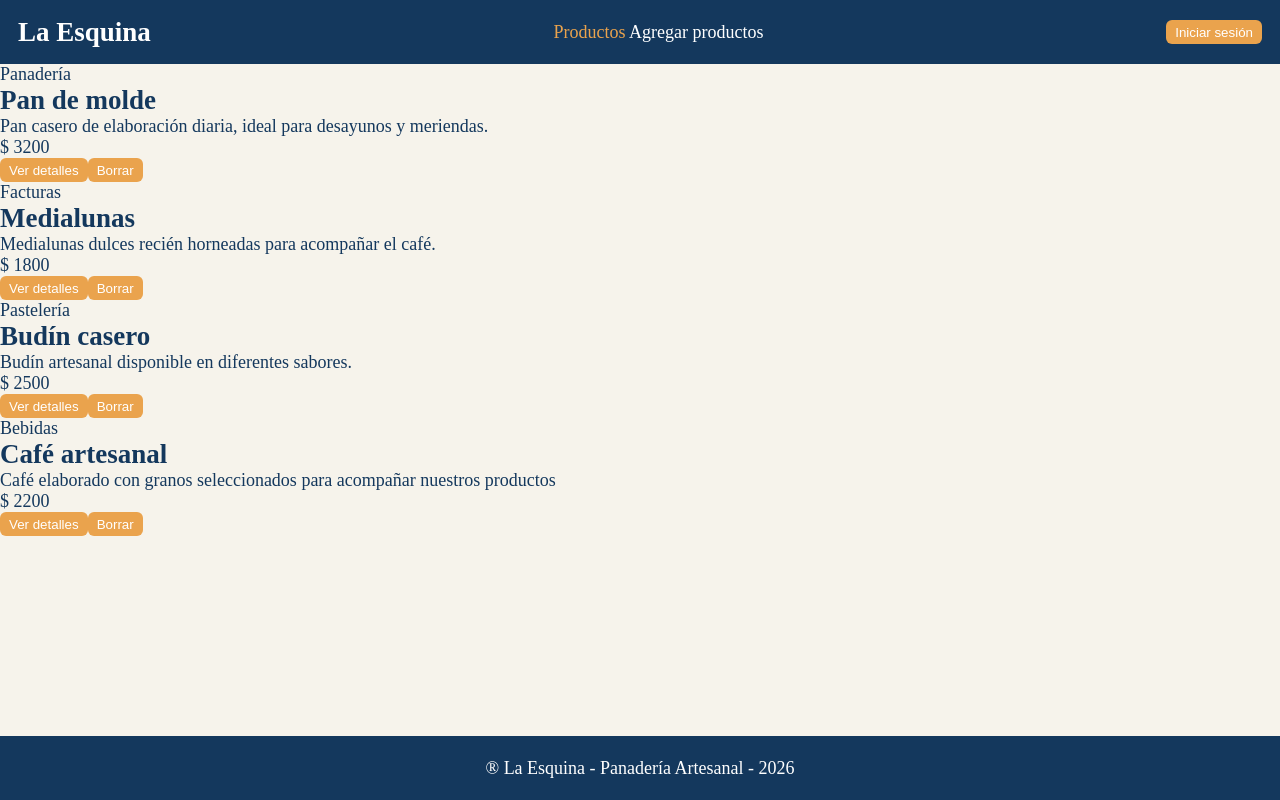
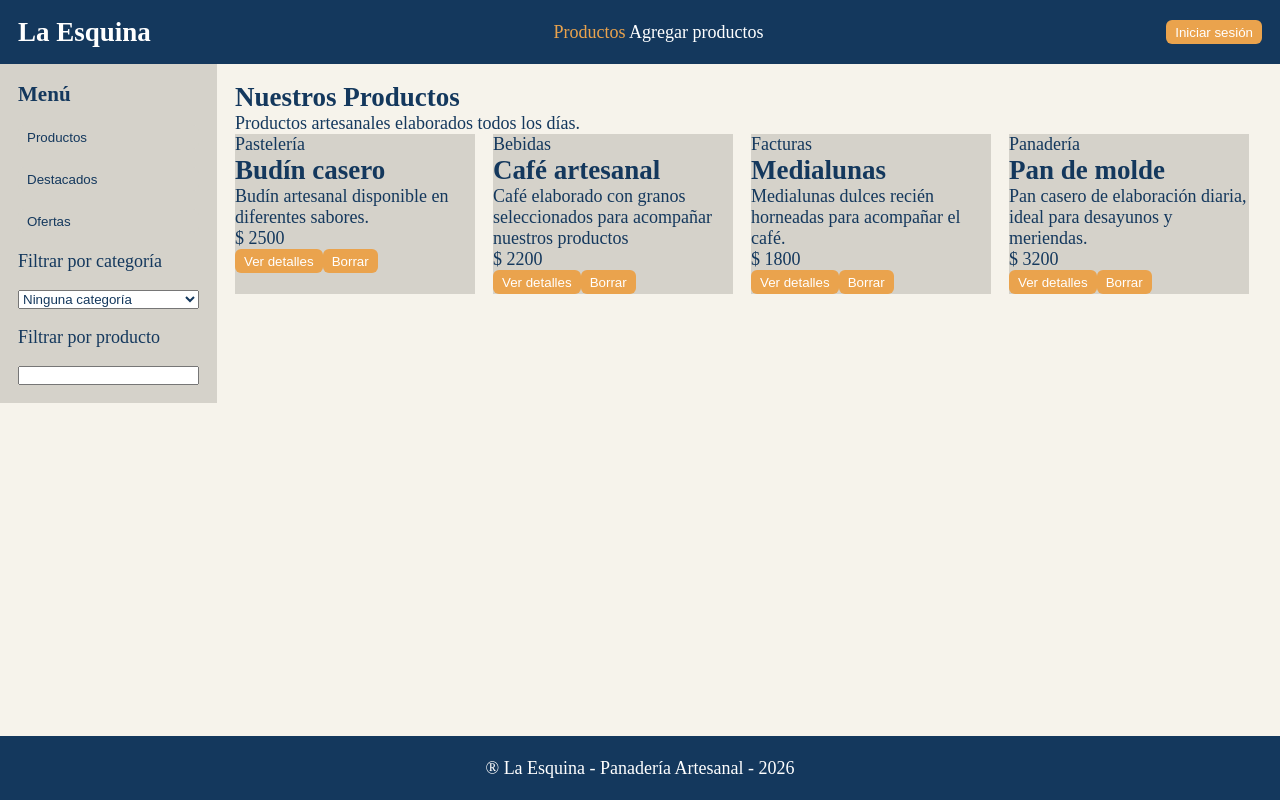
Before and after one commit to NDondero/Cafe-La-Esquina-UTN, an Angular app: page /productos in a window 1280 px wide. Built offline with nearby package versions, Linux system fonts and the light colour scheme; data requests are answered from the project's data file.

Commit message:
Estilos de listado y filtros

```diff
--- a/json/db.json
+++ b/json/db.json
@@ -6,7 +6,7 @@
       "category": "Panadería",
       "description": "Pan casero de elaboración diaria, ideal para desayunos y meriendas.",
       "isFeatured": false,
-      "isOnSale": false,
+      "isOnSale": true,
       "id": "edTz08igHOg"
     },
     {
@@ -23,7 +23,7 @@
       "price": 2500,
       "category": "Pastelería",
       "description": "Budín artesanal disponible en diferentes sabores.",
-      "isFeatured": false,
+      "isFeatured": true,
       "isOnSale": false,
       "id": "2exZOdhUJZ0"
     },
--- a/src/app/products/features/product-list/product-list.css
+++ b/src/app/products/features/product-list/product-list.css
@@ -0,0 +1,40 @@
+:host {
+  display: grid;
+  grid-template-columns: auto 1fr;
+}
+
+aside {
+  display: flex;
+  flex-direction: column;
+  align-items: flex-start;
+  padding: 1rem;
+  gap: 1rem;
+
+  background-color: var(--bg-secondary);
+
+  button {
+    background-color: var(--bg-secondary);
+  }
+
+  button,
+  input,
+  select {
+    width: 100%;
+    text-align: start;
+    color: inherit;
+  }
+}
+
+.active-filter {
+  background-color: #fff;
+}
+
+section {
+  padding: 1rem;
+}
+
+.card-container {
+  display: flex;
+  flex-wrap: wrap;
+  gap: 1rem;
+}
--- a/src/app/products/features/product-list/product-list.html
+++ b/src/app/products/features/product-list/product-list.html
@@ -1,8 +1,28 @@
 @let products = this.products();
 
+<aside>
+  <h3>Menú</h3>
+  <button (click)="cleanFilters()">Productos</button>
+  <button (click)="filterBySaleOrFeatured.set('isFeatured')">Destacados</button>
+  <button (click)="filterBySaleOrFeatured.set('isOnSale')">Ofertas</button>
+  <label for="category">Filtrar por categoría</label>
+  <select id="category" [(ngModel)]="filterByCategory">
+    <option value="">Ninguna categoría</option>
+    @for (category of categories; track $index) {
+      <option [value]="category">{{ category }}</option>
+    }
+  </select>
+  <label for="name">Filtrar por producto</label>
+  <input type="text" id="name" [(ngModel)]="filterByName">
+</aside>
+
+<section>
+  <h2>Nuestros Productos</h2>
+  <p>Productos artesanales elaborados todos los días.</p>
   @if (isLoaing()) {
     <p>Cargando productos...</p>
   } @else {
+    <div class="card-container">
       @for (product of products; track product.id) {
         <app-product-card
         [product]="product"
@@ -12,4 +32,6 @@
     } @empty {
       <p>No hay productos cargados...</p>
     }
+  </div>
   }
+</section>
--- a/src/app/products/features/product-list/product-list.ts
+++ b/src/app/products/features/product-list/product-list.ts
@@ -1,11 +1,12 @@
-import { Component, computed, inject, linkedSignal } from '@angular/core';
+import { Component, computed, inject, linkedSignal, signal } from '@angular/core';
 import { ProductClient } from '../../data-access/product-client';
 import { toSignal } from '@angular/core/rxjs-interop';
 import { ProductCard } from '../../ui/product-card/product-card';
 import { Router } from '@angular/router';
+import { FormsModule } from '@angular/forms';
 
 @Component({
-  imports: [ProductCard],
+  imports: [ProductCard, FormsModule],
   selector: 'app-product-list',
   styleUrl: './product-list.css',
   templateUrl: './product-list.html',
@@ -16,10 +17,42 @@ export default class ProductList {
 
   private readonly productsSource = toSignal(this.client.getAllProducts());
   protected readonly products = linkedSignal(() => {
-    const products = this.productsSource();
-    return products ? products : [];
+    let products = this.productsSource();
+    if (!products) return [];
+    const SaleOrFeatureFilter = this.filterBySaleOrFeatured();
+    if (SaleOrFeatureFilter) {
+      if (SaleOrFeatureFilter === 'isFeatured') {
+        products = products.filter((p) => p.isFeatured);
+      } else {
+        products = products.filter((p) => p.isOnSale);
+      }
+    }
+    const categoryFilter = this.filterByCategory();
+    if (categoryFilter) {
+      products = products.filter((p) => p.category === categoryFilter);
+    }
+    const nameFilter = this.filterByName();
+    if (nameFilter) {
+      products = products.filter((p) => p.name.toLocaleLowerCase().includes(nameFilter));
+    }
+
+    return [...products.sort((a, b) => a.name.localeCompare(b.name))];
   });
   protected readonly isLoaing = computed(() => this.productsSource() === undefined);
+
+  protected readonly categories = ['Panadería', 'Pastelería', 'Facturas', 'Bebidas'];
+
+  protected readonly filterBySaleOrFeatured = signal<'isOnSale' | 'isFeatured' | undefined>(
+    undefined,
+  );
+  protected readonly filterByName = signal<string>('');
+  protected readonly filterByCategory = signal<string>('');
+
+  cleanFilters() {
+    this.filterBySaleOrFeatured.set(undefined);
+    this.filterByName.set('');
+    this.filterByCategory.set('');
+  }
 
   deleteProduct(id: string | number) {
     this.client.deleteProduct(id).subscribe((v) => {
--- a/src/app/products/ui/product-card/product-card.css
+++ b/src/app/products/ui/product-card/product-card.css
@@ -0,0 +1,5 @@
+:host {
+  /* flex: 1 0 240px; */
+  width: 240px;
+  background-color: var(--bg-secondary);
+}
--- a/src/styles.css
+++ b/src/styles.css
@@ -14,7 +14,7 @@
   --bg-primary: var(--base-bg);
 
   /* Superficie secundaria: variación sutil para tarjetas, paneles o contenedores */
-  --bg-secondary: oklch(from var(--base-bg) calc(l - 0.03) c h);
+  --bg-secondary: oklch(from var(--base-bg) calc(l - 0.1) c h);
 
   /* Color de bordes y divisores con contraste adecuado para elementos gráficos */
   --border-color: oklch(from var(--base-bg) calc(l - 0.12) c h);
```
Also changed, not shown: 1 other file (tests, documents, lock files or other folders). Lines whose indentation alone changed are shown as unchanged.
